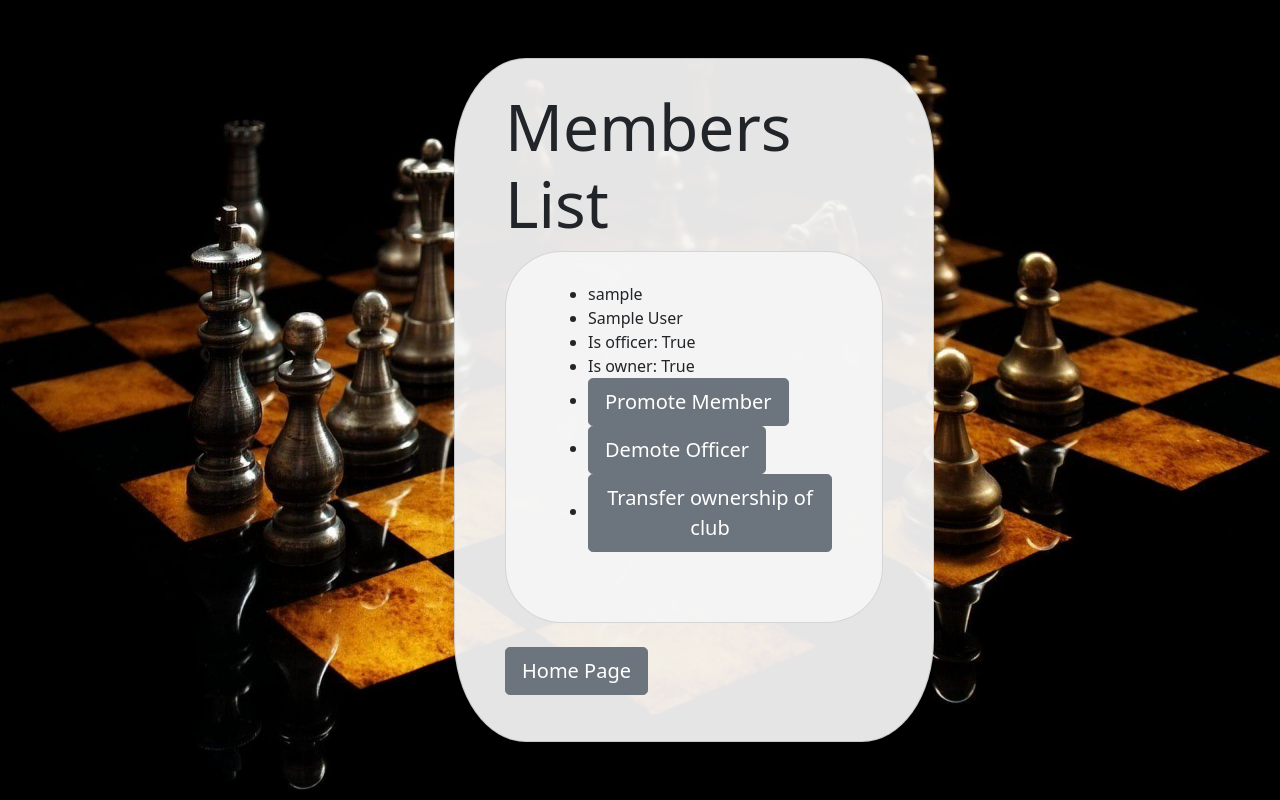
After one commit to zakahmedmohamed/SEG-small-group-project, a Django app: a page that uses clubs/templates/owner_commands.html in a window 1280 px wide. The commit adds this page. Run offline with Django 3.2, Linux system fonts and the light colour scheme; tables that the repository leaves empty hold one stand-in row (values such as "Sample post").

Commit message:
Add promote, demote, tranfer and create a club

```diff
--- a/clubs/models.py
+++ b/clubs/models.py
@@ -23,9 +23,6 @@ class User(AbstractUser):
     bio = models.CharField(max_length=520, blank=True)
     statement = models.CharField(max_length=1000, blank=False)
     chess_xp = models.IntegerField(validators = [MinValueValidator(0)], default=None)
-    is_member = models.BooleanField(default=False)
-    is_owner = models.BooleanField(default=False)
-    is_officer = models.BooleanField(default=False)
 
     def full_name(self):
         return f'{self.first_name} {self.last_name}'
@@ -39,3 +36,26 @@ class User(AbstractUser):
     def mini_gravatar(self):
         """Return a URL to a miniature version of the user's gravatar."""
         return self.gravatar(size=60)
+
+    def __str__(self):
+        return self.username
+
+class Club(models.Model):
+    name = models.CharField(max_length=20, unique=True, blank=False)
+    description = models.CharField(max_length=520, blank=True)
+    location = models.CharField(max_length=20, blank=False)
+    created_at = models.DateTimeField(auto_now_add = True)
+
+    def __str__(self):
+        return self.name
+
+    class meta:
+        ordering = ['created_at']
+
+class UserClubs(models.Model):
+    user = models.ForeignKey(User, on_delete=models.CASCADE)
+    club = models.ForeignKey(Club, on_delete=models.CASCADE)
+    is_applicant = models.BooleanField(default=False)
+    is_member = models.BooleanField(default=False)
+    is_owner = models.BooleanField(default=False)
+    is_officer = models.BooleanField(default=False)
--- /dev/null
+++ b/clubs/templates/owner_commands.html
@@ -0,0 +1,56 @@
+<html>
+<head>
+    {% load static %}
+    <title>Chess Club</title>
+    <link href="https://cdn.jsdelivr.net/npm/bootstrap@5.1.3/dist/css/bootstrap.min.css" rel="stylesheet" integrity="sha384-1BmE4kWBq78iYhFldvKuhfTAU6auU8tT94WrHftjDbrCEXSU1oBoqyl2QvZ6jIW3" crossorigin="anonymous">
+    <link href="{% static 'custom.css' %}" rel="stylesheet">
+</head>
+<body>
+<div id = "cover-image">
+  <div class="container vh-100">
+    <div class="row h-100">
+      <div class="col-12 my-auto">
+        <div class="card cover-card offset-md-2 offset-lg-4">
+          <h1 class="cover-heading">Members List</h1>
+          <!--{% if currentClub.is_officer%}
+                {% else %}
+          <div class = "card cover-card">
+           {% endif %}
+          -->
+            <div class = "card cover-card">
+            <ul>
+              {%for member in members%}
+                <li> {{member.user.username}}</li>
+                <li> {{member.user.first_name}} {{member.user.last_name}}</li>
+                <li> Is officer: {{member.is_officer}}</li>
+                <li> Is owner: {{member.is_owner}}</li>
+                <li> <a href='{% url 'promote_member' member.id %}' class="btn btn-lg btn-secondary">
+                    Promote Member
+                    </a>
+                </li>
+                <li> <a href='{% url 'demote_officer' member.id %}' class="btn btn-lg btn-secondary">
+                    Demote Officer
+                    </a>
+                </li>
+                <li> <a href='{% url 'transfer_ownership' selected_club.name member.id %}' class="btn btn-lg btn-secondary">
+                    Transfer ownership of club
+                    </a>
+                </li>
+                <br>
+                {% endfor %}
+                </ul>
+              </div>
+          {% csrf_token%}
+          <p><br/>
+            <a href='{% url 'home' %}' class="btn btn-lg btn-secondary">
+              Home Page
+            </a>
+          </p>
+        </div>
+      </div>
+    </div>
+  </div>
+</div>
+
+</body>
+</html>
--- a/clubs/templates/user_home.html
+++ b/clubs/templates/user_home.html
@@ -6,5 +6,7 @@
     <h1>User Home</h1>
     <p>The chess website</p>
     <!--<p><a href = '{%url 'log_in' %}'>Log in!</a></p -->
+    <a href="{%url 'club_list' %}">Club list</a>
+    <a href="{%url 'my_clubs' %}">My clubs</a>
 </body>
 </html>
--- a/clubs/views.py
+++ b/clubs/views.py
@@ -5,7 +5,8 @@ from django.core.exceptions import ObjectDoesNotExist
 from django.http import HttpResponse
 from clubs.forms import Log_in_form
 from clubs.models import User
-from .forms import SignUpForm
+from .forms import SignUpForm, Create_A_Club_Form, Log_in_form
+from clubs.models import Club, UserClubs
 from .models import User
 
 
@@ -18,11 +19,20 @@ def sign_up(request):
             login(request, user)
 
             #For now goes back to sign up
-            return redirect('applications')
+            return redirect('sign_up')
     else:
         form = SignUpForm()
     return render(request, 'sign_up.html', {'form': form})
 
+def create_club(request):
+    if request.method =='POST':
+        form = Create_A_Club_Form(request.POST)
+        if form.is_valid():
+            form.save()
+            return redirect('club_list')
+    else:
+        form = Create_A_Club_Form()
+    return render(request, 'create_club.html', {'form': form})
 
 # Create your views here.
 def home(request):
@@ -40,16 +50,106 @@ def log_in(request):
             user = authenticate(username=username, password=password)
             if user is not None:
                 login(request, user)
-                if(user.is_officer or user.is_owner):
-                    return redirect('applications')
-                #needs to go to a homepage for member
-                elif(user.is_member):
-                    return redirect('user_home')
-                else:
-                    return redirect('awaiting_application')
+                return redirect('user_home')
             messages.add_message(request, messages.ERROR, 'The credentials provided were invalid')
     form = Log_in_form()
     return render(request, 'log_in.html', {'form':form})
+
+def club_list(request):
+    joined_clubs = UserClubs.objects.all().filter(user = request.user)
+    clubs = Club.objects.filter().order_by()
+    return render(request, 'club_list.html', {'clubs':clubs})
+
+def my_clubs(request):
+    joined_clubs = UserClubs.objects.all().filter(user = request.user, is_member = True)
+    clubIDs = joined_clubs.values_list('club')
+    clubs = Club.objects.filter(id__in = clubIDs)
+    #clubs = Club.objects.filter().order_by()
+    user = request.user
+    return render(request, 'my_clubs.html', {'clubs':clubs, 'user':user })
+
+def view_members(request,club_name):
+    """
+    currentUser = request.user
+    currentClub = UserClubs.objects.get(user = currentUser.id).objects.filter(club = club_name)
+    if currentClub.is_officer:
+        {'currentClub',currentClub}
+    """
+
+    #currentUser = request.user
+    #currentClub = UserClubs.objects.get(user = currentUser.id, club = club_name)
+    currentClub = UserClubs.objects.all().filter(club = club_name).filter(user = request.user)
+    members = UserClubs.objects.all().filter(club = club_name).filter(is_member=True)
+    return (render(request, 'view_members.html',{'users':members, 'currentClub': currentClub} ))
+
+
+def club_profile(request,club_name):
+    club = Club.objects.get(name = club_name)
+    print(club)
+    return (render(request, 'club_profile.html', {'club':club}))
+
+def club_application(request, club_name):
+    new_user = request.user
+    apply_club = Club.objects.get(id = club_name)
+    if(not(UserClubs.objects.filter(user = new_user, club = apply_club).exists())):
+        club_user = UserClubs(user = new_user, club = apply_club)
+        club_user.save()
+    return redirect('club_list')
+
+def application_list(request, club_name):
+    apply_club = Club.objects.get(name = club_name)
+    users = UserClubs.objects.filter(club = apply_club, is_member = False)
+    return render(request, 'application_list.html', {'users': users})
+
+def approve_application(request, user_id):
+    try:
+        user = UserClubs.objects.get(id=user_id)
+    except ObjectDoesNotExist:
+        return redirect('my_clubs')
+    else:
+        user.is_member=True
+        user.save()
+        return redirect('my_clubs')
+
+def owner_commands(request, club_name):
+    selected_club = Club.objects.get(name = club_name)
+    members = UserClubs.objects.all().filter(club = selected_club).filter(is_member=True)
+    return (render(request, 'owner_commands.html',{'members':members, 'selected_club': selected_club} ))
+
+def promote_member(request, user_id):
+    try:
+        user = UserClubs.objects.get(id=user_id)
+    except ObjectDoesNotExist:
+        return redirect('my_clubs')
+    else:
+        user.is_officer=True
+        user.save()
+        return redirect('my_clubs')
+
+def demote_officer(request, user_id):
+    try:
+        user = UserClubs.objects.get(id=user_id)
+    except ObjectDoesNotExist:
+        return redirect('my_clubs')
+    else:
+        user.is_officer=False
+        user.save()
+        return redirect('my_clubs')
+
+def transfer_ownership(request, club_name, user_id):
+    try:
+        user = UserClubs.objects.get(id=user_id)
+    except ObjectDoesNotExist:
+        return redirect('my_clubs')
+    else:
+        selected_club = Club.objects.get(name = club_name)
+        owner_user = UserClubs.objects.get(user=request.user, club = selected_club)
+        owner_user.is_owner = False
+        owner_user.save()
+        user.is_officer=True
+        user.is_owner=True
+        user.save()
+        return redirect('my_clubs')
 
 def log_out(request):
     logout(request)
@@ -62,20 +162,3 @@ def user_list(request):
 def show_user(request, user_id):
     users = get_user_model().objects.get(id=user_id)
     return render(request, 'show_user.html', {'users': users})
-
-def awaiting_application(request):
-    return render(request, 'awaiting_application.html')
-
-def applications(request):
-    users = User.objects.filter(is_member=False)
-    return render(request, 'applications.html', {'users': users})
-
-def approve_application(request, user_id):
-    try:
-        user = User.objects.get(id=user_id)
-    except ObjectDoesNotExist:
-        return redirect('applications')
-    else:
-        user.is_member=True
-        user.save()
-        return render(request, 'approve_application.html', {'user': user})
--- a/system/settings.py
+++ b/system/settings.py
@@ -128,3 +128,5 @@ STATIC_URL = '/static/'
 DEFAULT_AUTO_FIELD = 'django.db.models.BigAutoField'
 
 AUTH_USER_MODEL = 'clubs.User'
+AUTH_CLUB_MODEL = 'clubs.Club'
+AUTH_USERCLUBS_MODEL = 'clubs.UserClubs'
--- a/system/urls.py
+++ b/system/urls.py
@@ -25,8 +25,17 @@ urlpatterns = [
     path('log_in/', views.log_in, name='log_in'),
     path('users/', views.user_list, name='user_list'),
     path('user/<int:user_id>', views.show_user, name='show_user'),
-    path('applications/', views.applications, name='applications'),
+    path('application_list/<club_name>/', views.application_list, name='application_list'),
     path('approve_application/<int:user_id>', views.approve_application, name='approve_application'),
-    path('awaiting_application', views.awaiting_application, name='awaiting_application'),
+    path('create_club/', views.create_club, name = 'create_club'),
+    path('club_list/', views.club_list, name='club_list'),
+    path('my_clubs/', views.my_clubs, name='my_clubs'),
+    path('club_profile/<club_name>/', views.club_profile, name ='club_profile'),
+    path('club_application/<club_name>/', views.club_application, name ='club_application'),
+    path('view_members/<club_name>/', views.view_members, name ='view_members'),
+    path('owner_commands/<club_name>/', views.owner_commands, name ='owner_commands'),
+    path('promote_member/<int:user_id>', views.promote_member, name='promote_member'),
+    path('demote_officer/<int:user_id>', views.demote_officer, name='demote_officer'),
+    path('transfer_ownership/<club_name>/<int:user_id>', views.transfer_ownership, name='transfer_ownership'),
     path('log_out/', views.log_out, name='log_out'),
 ]
```
Also changed, not shown: clubs/admin.py (+14 -2 lines), clubs/forms.py (+19 -1 lines), clubs/templates/application_list.html (added, +34 -0 lines), clubs/templates/applications.html (deleted, +0 -34 lines), clubs/templates/approve_application.html (deleted, +0 -9 lines), clubs/templates/awaiting_application.html (deleted, +0 -8 lines), clubs/templates/club_list.html (added, +40 -0 lines), clubs/templates/club_profile.html (added, +37 -0 lines), clubs/templates/create_club.html (added, +21 -0 lines), clubs/templates/my_clubs.html (added, +42 -0 lines), clubs/templates/view_members.html (added, +46 -0 lines), clubs/migrations/0006_auto_20211127_2314.py (added).
